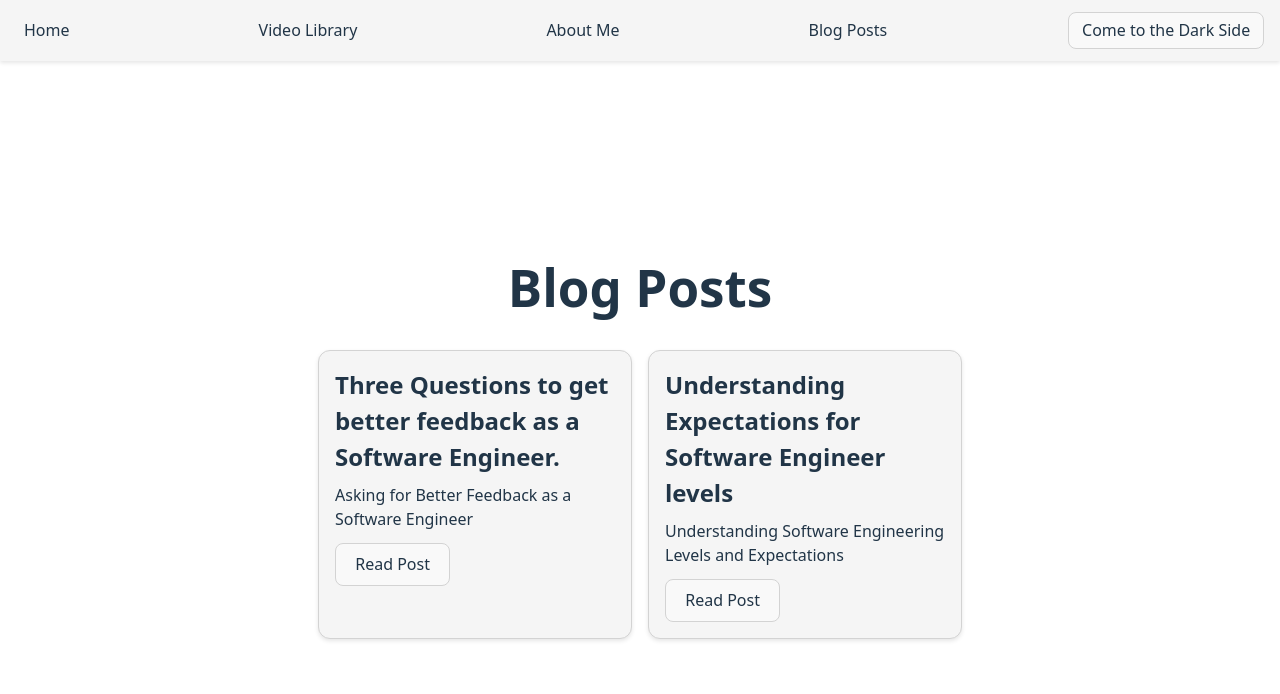
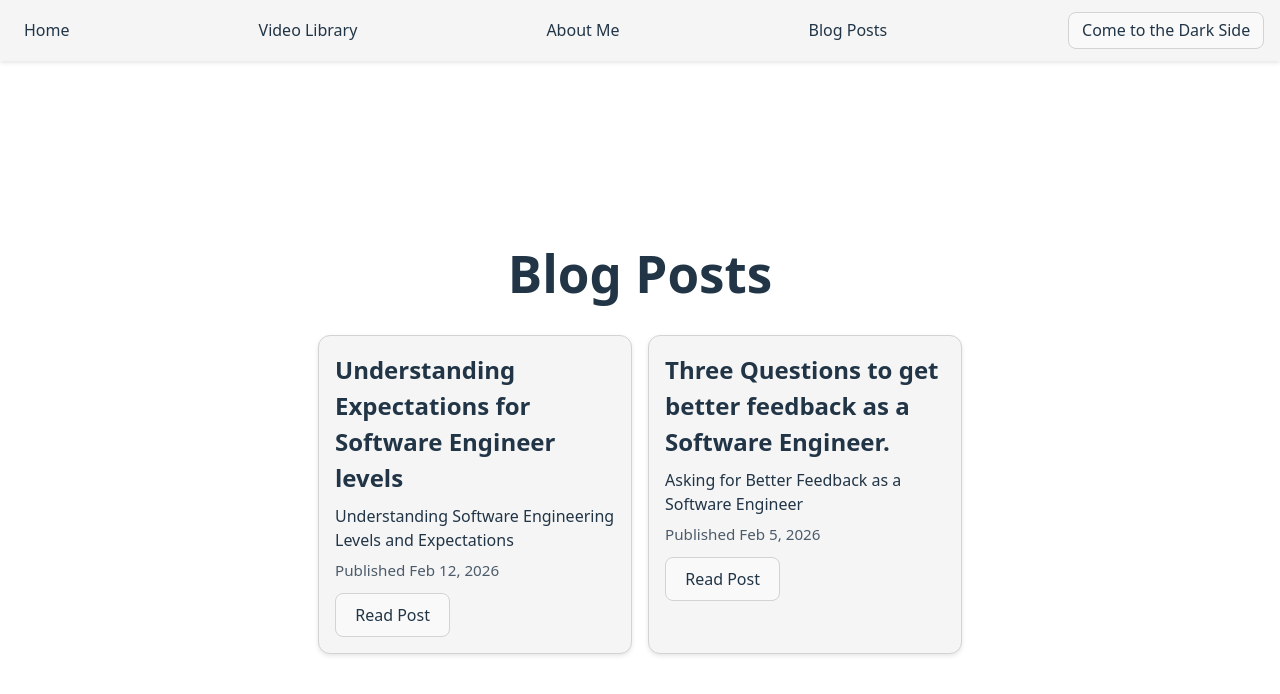
Before and after one commit to bdeckard92/SelfAwareSoftware, a React (Vite) app: page /blog in a window 1280 px wide. Shown: the top 694 px of the page. Built offline with nearby package versions, Linux system fonts and the light colour scheme.

Commit message:
abstracts video list to utils and adds date created to all content

```diff
--- a/src/components/blog/Blog.css
+++ b/src/components/blog/Blog.css
@@ -25,6 +25,12 @@
 .blog-card-subtitle {
   margin: 0.5rem 0 0;
   font-weight: 500;
+}
+
+.blog-card-date {
+  margin: 0.4rem 0 0;
+  opacity: 0.8;
+  font-size: 0.95rem;
 }
 
 .blog-card-toggle {
--- a/src/components/blog/Blog.jsx
+++ b/src/components/blog/Blog.jsx
@@ -7,6 +7,18 @@ const Blog = () => {
 
   const showBlogBody = (id) => {
     setBlogToShow((prev) => (prev === id ? null : id));
+  };
+
+  const formatPublishDate = (dateCreated) => {
+    if (!dateCreated) {
+      return "Publish date unavailable";
+    }
+
+    return new Date(dateCreated).toLocaleDateString("en-US", {
+      month: "short",
+      day: "numeric",
+      year: "numeric",
+    });
   };
 
   const getBlogSubtitle = (body) => {
@@ -29,10 +41,19 @@ const Blog = () => {
       : "";
   };
 
-  const showBlogCards = blogList.map((blog) => (
+  const showBlogCards = [...blogList]
+    .sort((a, b) => {
+      const dateDelta = new Date(b.dateCreated || 0) - new Date(a.dateCreated || 0);
+      if (dateDelta !== 0) {
+        return dateDelta;
+      }
+      return b.episode - a.episode;
+    })
+    .map((blog) => (
     <section className="blog-card" key={blog.episode}>
       <h2 className="blog-card-title">{blog.title}</h2>
       <p className="blog-card-subtitle">{getBlogSubtitle(blog.body)}</p>
+      <p className="blog-card-date">Published {formatPublishDate(blog.dateCreated)}</p>
       <button
         className="blog-card-toggle"
         type="button"
--- a/src/components/home/Home.css
+++ b/src/components/home/Home.css
@@ -9,6 +9,12 @@
 .home-logo {
   height: 18rem;
   width: auto;
+  will-change: filter;
+  transition: filter 300ms;
+}
+
+.home-logo:hover {
+  filter: drop-shadow(0 0 2em #F6C85F);
 }
 
 .home-content {
--- a/src/components/home/Home.jsx
+++ b/src/components/home/Home.jsx
@@ -5,7 +5,7 @@ import './Home.css'
 const Home = () => {
     return (
     <section className="home-hero">
-      <a href="https://youtu.be/vVGseqGSU8Y" target="_blank" rel="noreferrer">
+      <a href="https://www.youtube.com/@bobdeckard8341" target="_blank" rel="noreferrer">
         <img src={logo} className="home-logo" alt="Self Aware Logo" />
       </a>
       <div className="home-content">
--- a/src/components/videoList/VideoList.jsx
+++ b/src/components/videoList/VideoList.jsx
@@ -1,17 +1,8 @@
 import './VideoList.css'
+import videos from '../../utils/videos.jsx'
 
 const VideoList = () => {
-  const videos = [
-    {
-      vUrl: "https://www.youtube.com/embed/vVGseqGSU8Y?si=-2u1cjtSWIXVcBiz",
-      id: 1,
-      title: "Getting Better Feedback",
-    },
-    {vUrl: "https://www.youtube.com/embed/qJa2xHA87eM?si=aUr-xoksKGLc5TDB",
-      id: 2,
-      title: "Expectations at Each Software Engineer Level"
-    }
-  ];
+
 
   let renderVideos = [...videos]
     .sort((a, b) => b.id - a.id)
--- a/src/utils/blogs.jsx
+++ b/src/utils/blogs.jsx
@@ -1,4 +1,5 @@
 const blogList = [{episode: 1,
+dateCreated: "2026-02-05",
 title: "Three Questions to get better feedback as a Software Engineer.",body:(<article><header>
       <h1>Asking for Better Feedback as a Software Engineer</h1>
     </header>
@@ -166,7 +167,7 @@ title: "Three Questions to get better feedback as a Software Engineer.",body:(<a
       highest-leverage skills you can build.
     </p>
   </article>)
-}, {episode: 2, title: "Understanding Expectations for Software Engineer levels", body: (<article>
+}, {episode: 2, dateCreated: "2026-02-12", title: "Understanding Expectations for Software Engineer levels", body: (<article>
     <header>
       <h1>Understanding Software Engineering Levels and Expectations</h1>
     </header>
--- /dev/null
+++ b/src/utils/videos.jsx
@@ -0,0 +1,15 @@
+ const videos = [
+    {
+      vUrl: "https://www.youtube.com/embed/vVGseqGSU8Y?si=-2u1cjtSWIXVcBiz",
+      id: 1,
+      title: "Getting Better Feedback",
+      datePublished: "2026-02-05"
+    },
+    {vUrl: "https://www.youtube.com/embed/qJa2xHA87eM?si=aUr-xoksKGLc5TDB",
+      id: 2,
+      title: "Expectations at Each Software Engineer Level",
+      datePublished: "2026-02-11"
+    }
+  ];
+
+  export default videos;
```
